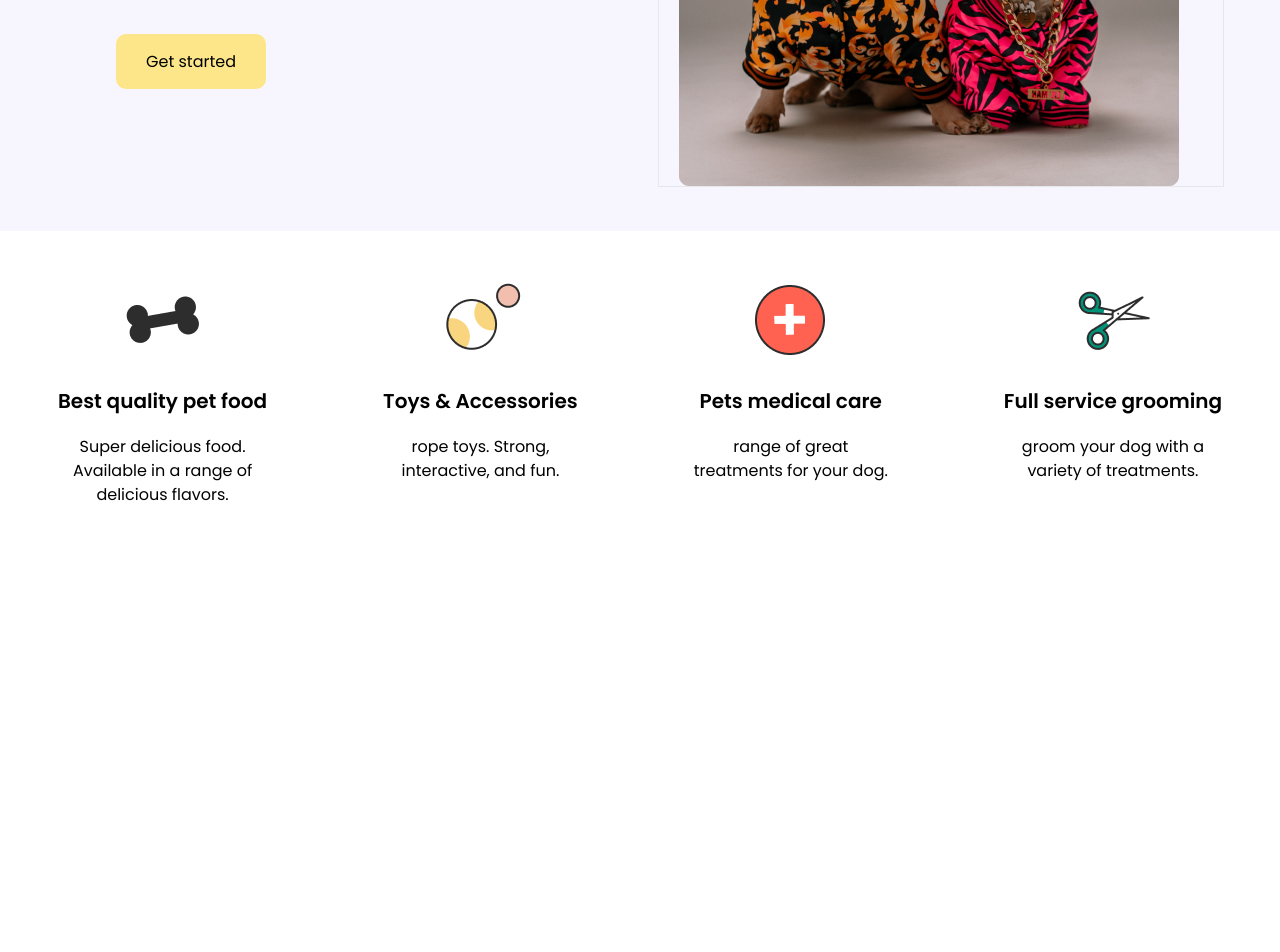
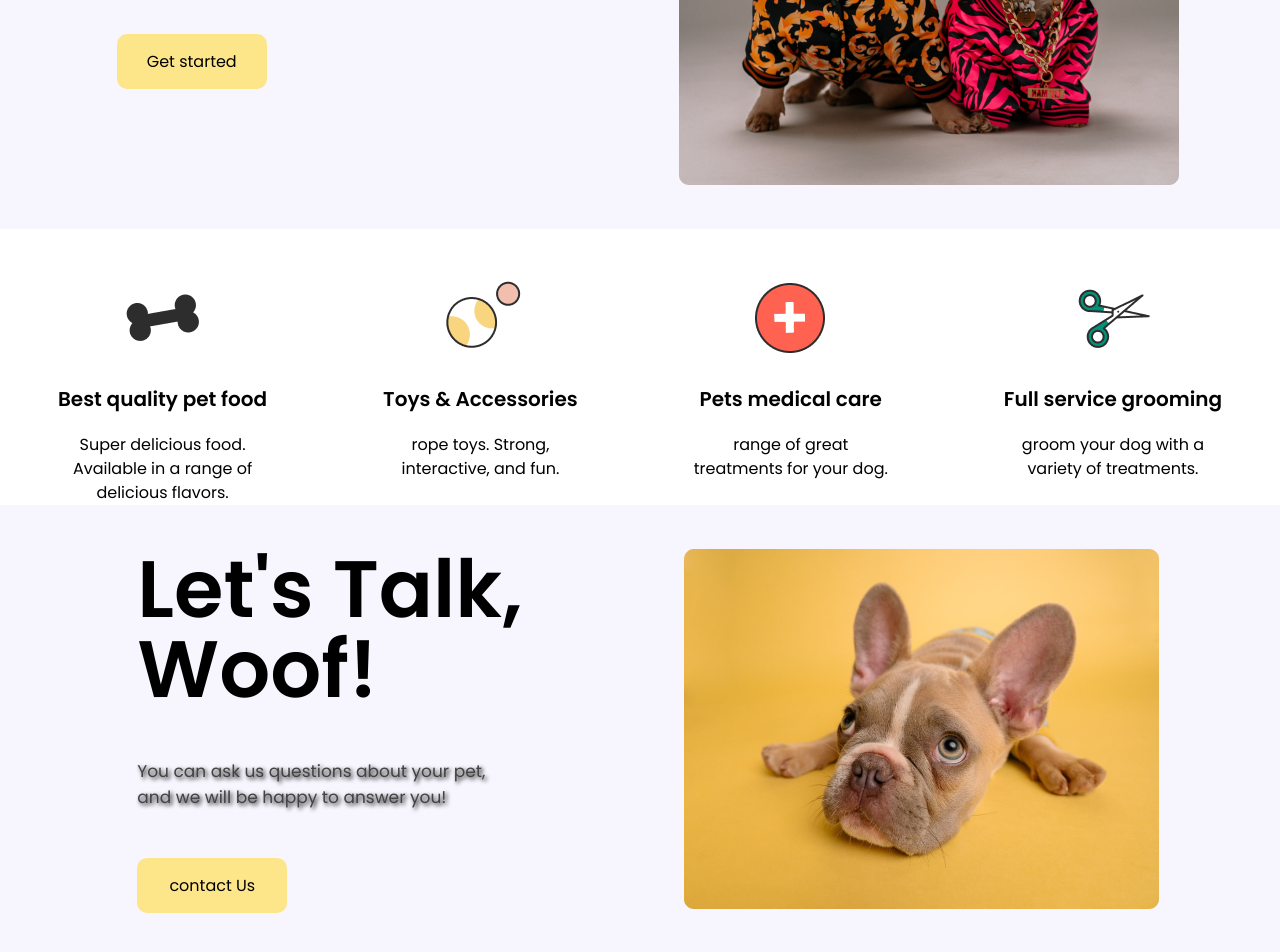
Before and after one commit to abasiakanmbat/pet-world, a React (Vite) app: page / in a window 1280 px wide. Shown: the part 414-1366 px from the top of the page. Before the commit the page ends 921 px from the top, so only its background shows below. Built offline with nearby package versions, Linux system fonts and the light colour scheme.

Commit message:
changed the font color at the login page

```diff
--- a/src/Components/hero.jsx
+++ b/src/Components/hero.jsx
@@ -1,7 +1,7 @@
 import React from 'react'
 import dogpic from "/DogPic.png"
 import Buttons from '../Components/shared/buttons'
-
+import { Link } from "react-router-dom";
 export default function Hero() {
     return (
         <div>
@@ -13,11 +13,11 @@ export default function Hero() {
                         created with Figma <br className='hidden md:block' /> and Anima.<br className='md:hidden' /> No coding involved.
                     </p>
                     <div className='text-center md:text-left mt-12 md:ml-10 '>
-                        <Buttons text={"Get started"} bg={"#fde68a"} width={"150px"} />
 
+                        <Link to="signUp"><Buttons text={"Get started"} bg={"#fde68a"} width={"150px"} /></Link>
                     </div>
                 </div>
-                <div className=' border mx-auto ml-11 pr-11 mt-10 md:mt-0 flex justify-center  px-5'>
+                <div className=' mx-auto ml-11 pr-11 mt-10 md:mt-0 flex justify-center  px-5'>
                     <div className='w-fit '>
                     <img src={dogpic} alt="" />
 
--- /dev/null
+++ b/src/Components/shared/connection.jsx
@@ -0,0 +1,30 @@
+import React from 'react'
+import adogpic from "/adogpic.png"
+import Buttons from './buttons'
+import { Link } from "react-router-dom";
+
+export default function Connection() {
+  return (
+    <div>
+        <div className='md:flex   place-content-between bg-[#F7F5FD] py-11' >
+                <div className=' mx-auto py-10 px-5 md:py-0'>
+                    <p className='w-fit mx-auto text-center md:text-left text-6xl md:text-[80px] font-semibold  md:ml-[40px]' >Let's Talk, <br/> Woof!</p>
+                    <p style={{ paddingTop: 50, fontSize: 17, textShadow: '2px 2px 4px #000000' }} className='md:ml-[40px] text-[#424242] text-center md:text-left'>
+                        You can ask us questions about your pet,<br/>
+                        and we will be happy to answer you!
+                    </p>
+                    <div className='text-center md:text-left mt-12 md:ml-10 '>
+                    <Link to="signUp"> <Buttons text={"contact Us"} bg={"#fde68a"} width={"150px"} /></Link>
+
+                    </div>
+                </div>
+                <div className='mx-auto ml-11 pr-11 mt-10 md:mt-0 flex justify-center  px-5'>
+                    <div className='w-fit '>
+                        <img src={adogpic} alt="" />
+                    </div>
+                </div>
+
+        </div>
+    </div>
+  )
+}
--- a/src/Components/shared/layout.jsx
+++ b/src/Components/shared/layout.jsx
@@ -14,7 +14,7 @@ export default function Layout() {
                 <Link className='' to="/"> <img src={logo} alt="" />  </Link>
 
                 <div className='hidden md:flex gap-5 '>
-                    <Link to="signUp, "><Buttons text={"Sign Up "} bg={"#fff"} color={'black'} width={'150px'} /></Link>
+                    <Link to="signUp"><Buttons text={"Sign Up "} bg={"#fff"} color={'black'} width={'150px'} /></Link>
 
                     <Link to="login"><Buttons text={"Log in"} bg={"#3366FF"} color={'white'} width={'150px'} /></Link>
 
--- a/src/Components/shared/propertycard.jsx
+++ b/src/Components/shared/propertycard.jsx
@@ -37,10 +37,9 @@ export const propertyList = [
     }
 ]
 export default function Propertycard() {
-    const mapList = propertyList.map(mapitems =>
+    const mapList = propertyList.map(mapitems  =>
 
-
-        <div className='px-5 text-center mt-16 md:mt-0'>
+        <div key={mapitems.image} className='px-5 text-center mt-16 md:mt-0'>
             <div className='   h-24 content-center flex justify-center items-center '>
                 <div className='w-fit '>
                     <img className=' ' src={mapitems.image} alt="" />
@@ -48,12 +47,12 @@ export default function Propertycard() {
                 </div>
             </div>
             <h1 className='font-semibold text-xl py-5 '>{mapitems.title}</h1>
-            <p>
+            <div>
                 <div>{mapitems.text1} </div>
                 <div>{mapitems.text2} </div>
                 <div>{mapitems.text3} </div>
 
-            </p>
+            </div>
         </div>
 
 
--- a/src/pages/home.jsx
+++ b/src/pages/home.jsx
@@ -1,13 +1,14 @@
 import React from 'react'
 import Hero from '../Components/hero'
 import PetProperties from '../Components/shared/petProperties'
-
+import Connection from '../Components/shared/connection'
 
 export default function Home() {
   return (
   <>
   <Hero/>
   <PetProperties/>
+  <Connection/>
 
   </>
 
--- a/src/pages/login.jsx
+++ b/src/pages/login.jsx
@@ -2,6 +2,32 @@ import React from 'react'
 
 export default function Login() {
   return (
-    <div>SignIn</div>
+    <div className='border text-center w-fit mx-auto p-16'>
+      <p className='text-5xl font-bold'>
+          PET WORLD
+      </p>
+      <div>
+         <label htmlFor="MN OR EM"></label>
+           <input placeholder='Mobile Number or Email' type="" className='border p-2 w-96 mt-16' /> <br />
+           <label htmlFor="password"></label>
+           <input placeholder='Password' type="password" name="" id="" className='border p-2 w-96 mt-5' />
+      </div>
+
+      <div className='flex justify-center mb-5 pt-6 '>
+          <div className='border-b w-44'>
+        </div>
+        <div  className='text-[#737373] px-4 translate-y-3'>
+          OR
+        </div>
+        <div  className='border-b w-44'>
+        </div>
+        </div>
+        <p className='text-sm text-[#737373]'>Log in with Facebook</p>
+        <p className='text-xs pt-3 text-[#737373]'>Forgot Password?</p>
+
+
+
+
+      </div>
   )
 }
--- a/src/pages/signUp.jsx
+++ b/src/pages/signUp.jsx
@@ -2,6 +2,34 @@ import React from 'react'
 
 export default function SignUp() {
   return (
-    <div>SignUp</div>
-  )
+    <div className='border text-center w-fit mx-auto p-10'>
+        <p className='text-5xl font-bold'>
+          PET WORLD
+        </p>
+        <p className='pt-5 text-[#737373] '>
+          Sign up to see photos and videos
+          <br />from your favourite pet
+        </p>
+        <div className='flex justify-center mb-5  '>
+          <div className='border-b w-44'>
+        </div>
+        <div  className='text-[#737373] px-4 translate-y-3'>
+          OR
+        </div>
+        <div  className='border-b w-44'>
+        </div>
+        </div>
+        <div>
+           <label htmlFor="MN OR EM"></label>
+           <input placeholder='Mobile Number or Email' type="" className='border p-2 w-96 ' /> <br />
+           <label htmlFor="password"></label>
+           <input placeholder='Password' type="password" name="" id="" className='border p-2 w-96 mt-5' /> <br />
+           <label htmlFor="Full name"></label>
+           <input placeholder='Full Name' type="text" className='border p-2 w-96 mt-5' /> <br />
+           <label htmlFor="u name"></label>
+           <input placeholder='User Name' type="text" className='border p-2 w-96 mt-5' />
+        </div>
+        <p className='w-96 mt-5  text-[#737373]' >By signing up, you agree to our Terms , Privacy Policy and Cookies Policy .</p>
+      </div>
+)
 }
```
Also changed, not shown: public/adogpic.png (added).
